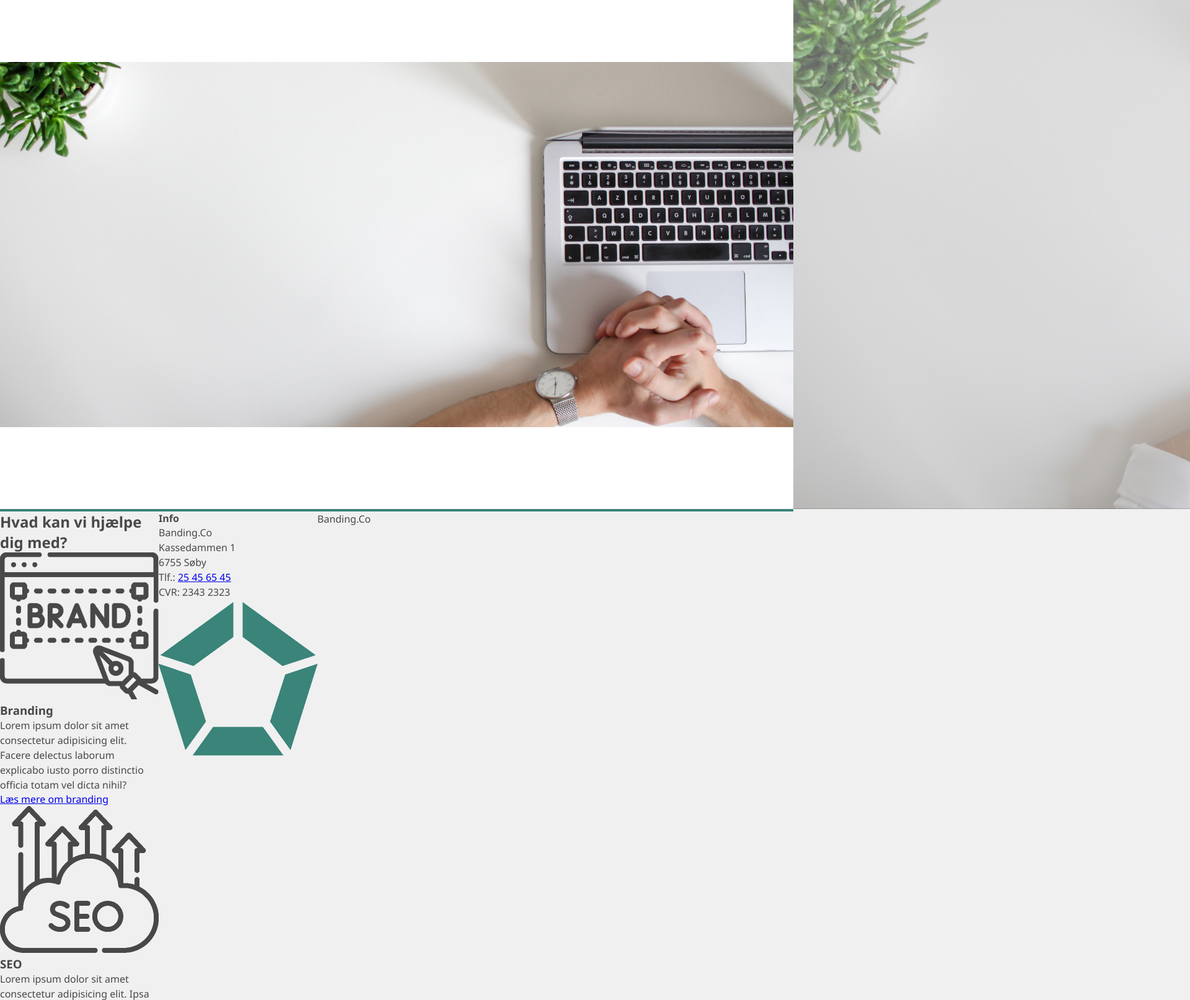
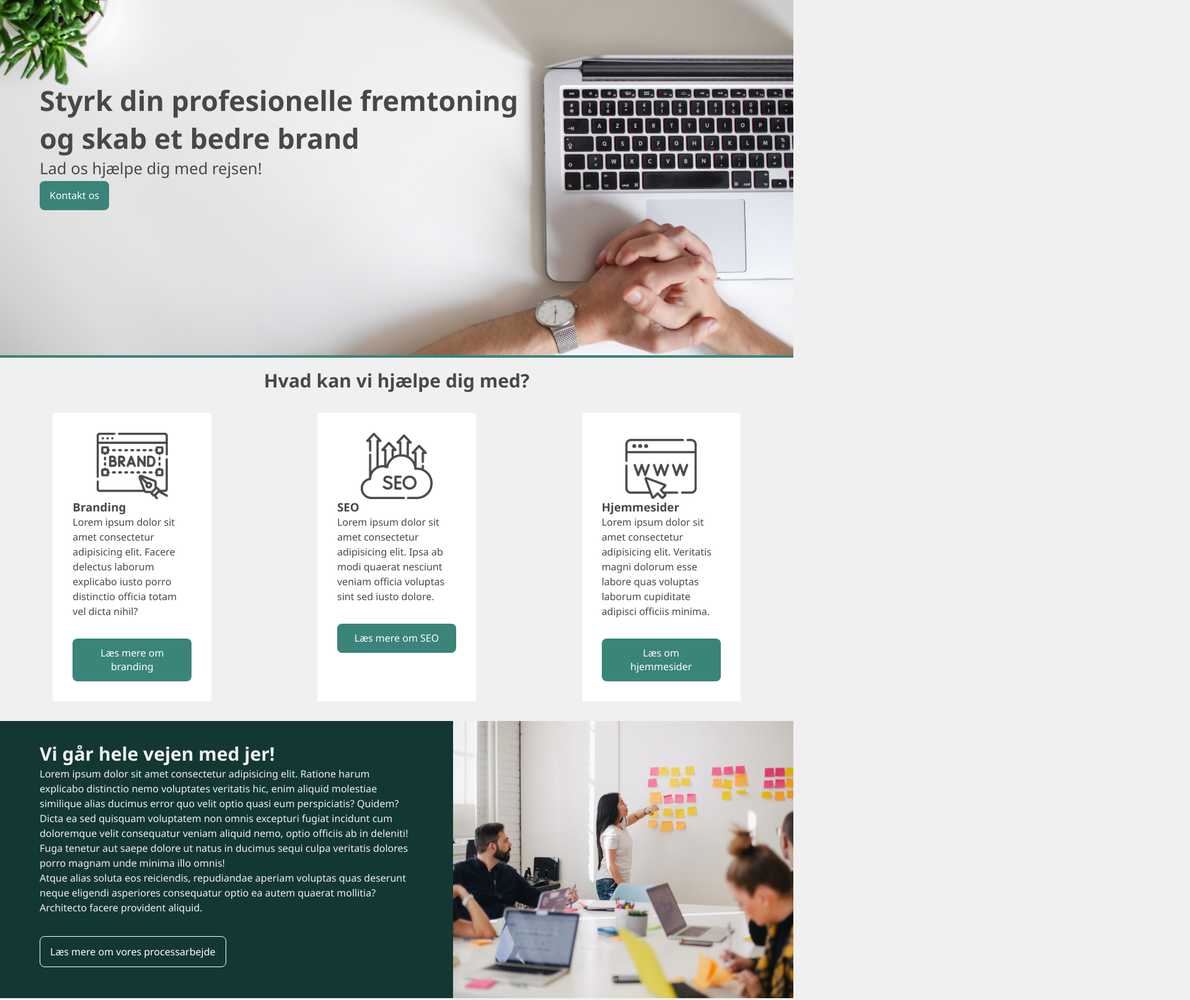
Before and after one commit to nera-iba/scss-projekt-a, a plain HTML site: page index.html in a window 1280 px wide. Shown: the part 100-1713 px from the top of the page at 62% size, 1920 px wide, since content can reach past the window. Drawn offline with Linux system fonts and the light colour scheme.

Commit message:
tilføjet sektioner med indhold og bilelder samt scss

```diff
--- a/css/_partial.scss
+++ b/css/_partial.scss
@@ -15,3 +15,20 @@ $padding: 0.5em;
     justify-content: $justify;
     align-items: $align;
 }
+
+@mixin btn($bg-color:$primary-color, $btn-padding: 0.8em 1em){
+    background-color: $bg-color;
+    padding: $btn-padding;
+    border-radius: 8px;
+    color: #fff;
+    text-decoration: none;
+    text-align: center;
+}
+
+@mixin cta-box($width:20vw){
+    width: $width;
+    background-color: #fff;
+    padding: 2em;
+    margin: 2em auto;
+
+}
--- a/css/style.scss
+++ b/css/style.scss
@@ -44,7 +44,7 @@ header{
 }
 
 nav{
-    height: 4em;
+    height: 5em;
     padding: 1em;
     @include partial.flex($justify: space-between);
 
@@ -71,3 +71,148 @@ nav{
         }
 
 }
+
+.mobile-nav{
+    .bars{
+        display: none;
+        cursor: pointer;
+    }
+}
+
+.toggleShow{
+    display: flex;
+    flex-direction: column;
+}
+
+.active{
+    color: partial.$primary-color;
+}
+
+//Header billede
+
+.header-img{
+    position: relative;
+    margin-bottom: 1em;
+
+        .banner-tekst{
+            position: absolute;
+            top: 25%;
+            left: 5%;
+        }
+
+        h1{
+            font-size: 3.5vw;
+        }
+
+        p{
+            font-size:2vw;
+        }
+
+        a{
+            @include partial.btn;
+            position: absolute;
+
+                &:hover{
+                   background-color: partial.$secondary-color;
+                   transition: 0.3s ease-in-out;
+                }
+        }
+}
+
+.bg-billede-mobil{
+    display: none;
+}
+
+/*Forside*/
+
+main{
+    grid-column: 1/6;
+    display: grid;
+    grid-template-columns: repeat(6, 1fr);
+
+        h2{
+            grid-column: 1/7;
+            text-align: center;
+            font-size: 30px;
+        }
+
+        .cta-wrapper{
+            grid-column: 1/7;
+            display: flex;
+            justify-content: space-around;
+        }
+}
+
+/*CTA bokse*/
+
+.cta-1, .cta-2, .cta-3{
+    @include partial.cta-box;
+
+        img{
+           margin: 0 auto;
+           width: 60%;
+           display: block;
+        }
+
+        p{
+            margin-bottom: 2em;
+        }
+
+        a{
+            @include partial.btn;
+            display: block;
+
+                &:hover{
+                    background-color: partial.$secondary-color;
+                    transition: 0.4s ease-in-out;
+                }
+        }
+}
+
+/*Tekst og billede sektion*/
+
+.txt-img-section{
+    grid-column: 1/7;
+    display: grid;
+    grid-template-columns: repeat(7, 1fr);
+}
+
+.tekst{
+    grid-column: 1/5;
+    background-color: partial.$secondary-color;
+    padding: 2em 4em 4em 4em;
+
+        p{
+            color: partial.$bg-color;
+        }
+
+        p:nth-of-type(4){
+            margin-bottom: 3em;
+        }
+
+        h2{
+            color: partial.$bg-color;
+            text-align: left;
+        }
+}
+
+.secondary-btn{
+    @include partial.btn($bg-color: transparent);
+    border: 1px solid #fff;
+
+        &:hover{
+            background-color: #fff;
+            color: partial.$secondary-color;
+            transition: 0.4s ease-in-out;
+        }
+}
+
+.billede{
+    grid-column: 5/8;
+    background-image: url(../img/presentation.jpg);
+    background-repeat: no-repeat;
+    background-size: cover;
+    background-position: center;
+}
+
+/*Kontaktformular*/
--- a/index.html
+++ b/index.html
@@ -20,7 +20,7 @@
             <!--Desktop navigation-->
             <nav class="desktop-nav" aria-label="desktop">
                 <ul>
-                    <li><a href="index.html">Forside</a></li>
+                    <li><a class="active" href="index.html">Forside</a></li>
                     <li><a href="#">Om</a></li>
                     <li><a href="#">Services</a></li>
                     <li><a href="#">Kontakt</a></li>
@@ -66,7 +66,7 @@
             </section>
 
             <!--Tekst og billede sektion-->
-            <section>
+            <section class="txt-img-section">
                 <div class="tekst">
                     <h2>Vi går hele vejen med jer!</h2>
                     <p>Lorem ipsum dolor sit amet consectetur adipisicing elit. Ratione harum explicabo distinctio nemo voluptates veritatis hic, enim aliquid molestiae similique alias ducimus error quo velit optio quasi eum perspiciatis? Quidem?</p>
```
Also changed, not shown: css/style.css, 3 other files.
